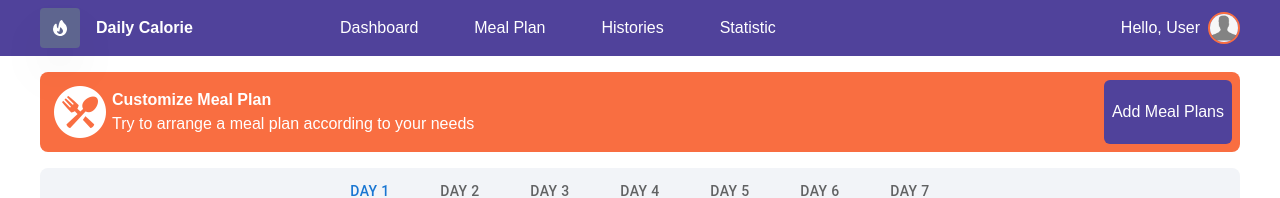
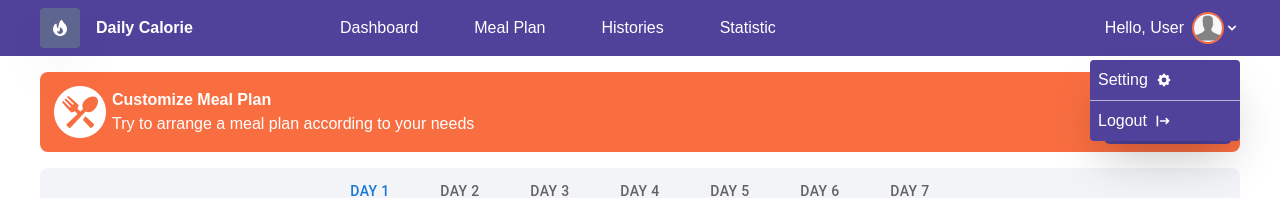
Before and after one commit to adityahimaone/FE-Daily-Calorie-Apps, a Next.js app: page /user/mealplan in a window 1280 px wide. Both pictures are taken after a click on the button 1224 px from the left and 28 px from the top of the page. Shown: the top 198 px of the page. Built offline with nearby package versions, Linux system fonts and the light colour scheme.

Commit message:
add dropdown on nav

```diff
--- a/components/header/NavUser.jsx
+++ b/components/header/NavUser.jsx
@@ -1,12 +1,37 @@
 import Link from "next/link";
 import React, { useState } from "react";
 import Container from "@/components/Container";
-import { FireIcon, MenuAlt2Icon, XIcon } from "@heroicons/react/solid";
+import {
+  FireIcon,
+  MenuAlt2Icon,
+  XIcon,
+  ChevronDownIcon,
+  LoginIcon,
+  LogoutIcon,
+  CogIcon,
+} from "@heroicons/react/solid";
 import profile from "@/public/dummy.png";
 import Image from "next/image";
 
 export default function NavUser() {
   const [offcanvas, setOffcanvas] = useState(false);
+  const [userDropdown, setUserDropdown] = useState(false);
+
+  const userDropdownListLogin = [
+    {
+      title: "Setting",
+      link: "/setting",
+      icon: <CogIcon className="h-4 w-4" />,
+    },
+    {
+      title: "Logout",
+      link: "/logout",
+      icon: <LogoutIcon className="h-4 w-4" />,
+    },
+  ];
+
+  const userDropdownListLogout = [{ title: "Login", link: "/login" }];
+
   return (
     <nav className="bg-mainpurple-100 py-2">
       <Container>
@@ -58,7 +83,12 @@ export default function NavUser() {
             <span className="text-white hidden lg:block text-medium">
               Hello, User
             </span>
-            <button className="rounded-full inline-flex border-mainorange-100 border-2 w-8 h-8 items-center">
+            <div className="relative flex items-center">
+              <button
+                type="button"
+                onClick={() => setUserDropdown(!userDropdown)}
+                className="rounded-full inline-flex border-mainorange-100 border-2 w-8 h-8 items-center"
+              >
                 <Image
                   src={profile}
                   width={50}
@@ -66,6 +96,26 @@ export default function NavUser() {
                   className="rounded-full object-cover"
                 />
               </button>
+              <ChevronDownIcon className="w-4 h-4 text-white" />
+              {userDropdown && (
+                <ul
+                  className={`absolute w-[150px] right-0 top-12 bg-mainpurple-100  rounded shadow-2xl z-auto  text-white transition-all`}
+                >
+                  {userDropdownListLogin.map((item, index) => (
+                    <li
+                      key={index}
+                      className="border-b border-white/60 last:border-0"
+                    >
+                      <Link href={item.link}>
+                        <span className="flex py-2 px-2 hover:bg-violet-900/50 hover:rounded items-center">
+                          {item.title} <span className="ml-2">{item.icon}</span>
+                        </span>
+                      </Link>
+                    </li>
+                  ))}
+                </ul>
+              )}
+            </div>
           </div>
         </div>
       </Container>
--- a/components/mealPlan/CardRecipe.jsx
+++ b/components/mealPlan/CardRecipe.jsx
@@ -5,26 +5,26 @@ export default function CardRecipe(props) {
   return (
     <div>
       <h1 className="text-center my-4 font-bold text-xl">{mealType}</h1>
-      <a href={element.recipeURL}>
+      <a href={element?.recipeURL}>
         <div className="max-w-xs bg-white rounded-xl shadow-lg overflow-hidden transition-all hover:scale-105">
           <div className="">
             <div className="">
               <img
                 className="h-48 w-full object-cover"
-                src={element.recipeImageURL}
+                src={element?.recipeImageURL}
               />
             </div>
             <div className="p-5">
               <h2 className="text-mainpurple-100 font-semibold text-lg">
-                {element.recipeLabel}
+                {element?.recipeLabel}
               </h2>
               <p className="text-xl font-medium">
-                +{element.recipeCalories.toFixed(0)} Kcal
+                +{element?.recipeCalories.toFixed(0)} Kcal
               </p>
               <hr className="my-2" />
               <h3 className=" font-semibold">Ingredients : </h3>
               <ul>
-                {element.recipeIngredients.map((item, index) => (
+                {element?.recipeIngredients.map((item, index) => (
                   <li key={index}>
                     <p className="font-light"> - {item}</p>
                   </li>
```
Lines whose indentation alone changed are shown as unchanged.
